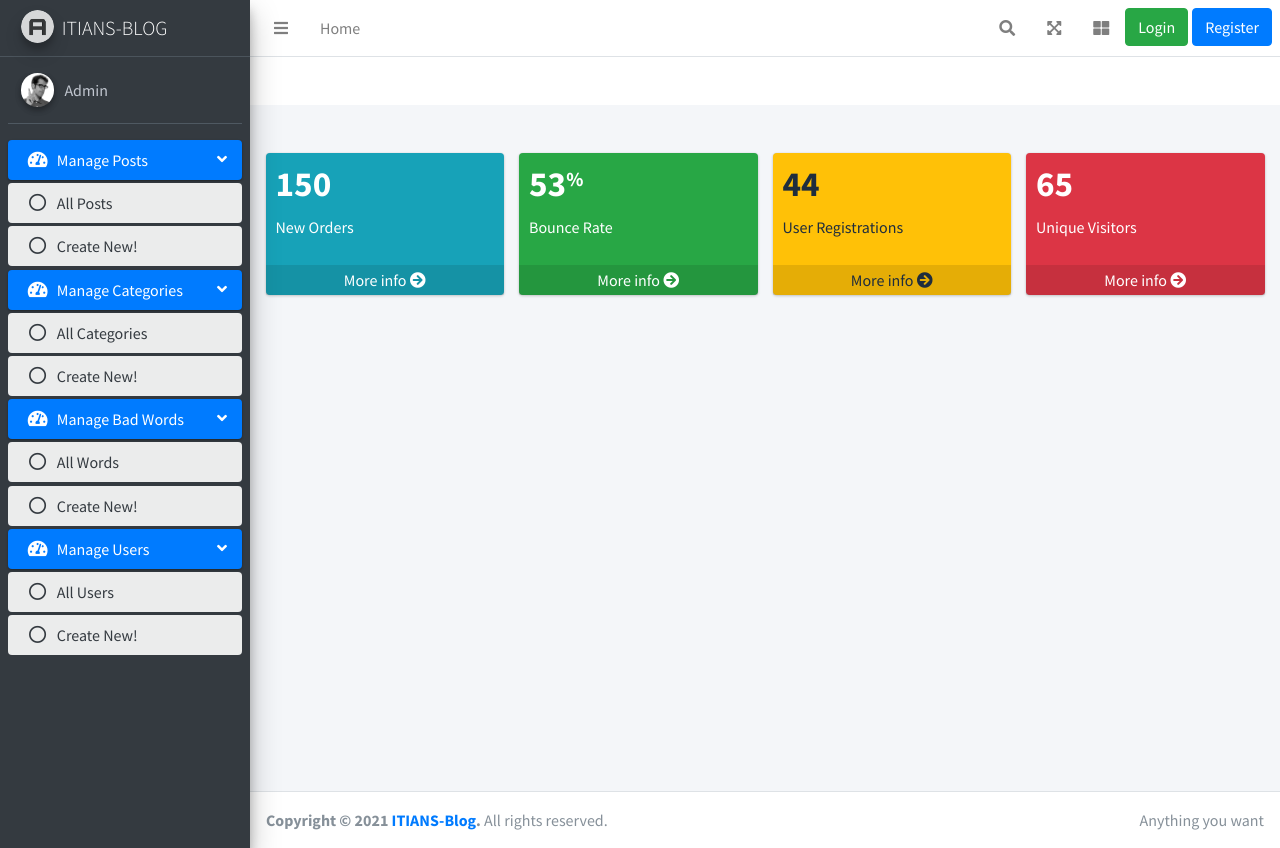
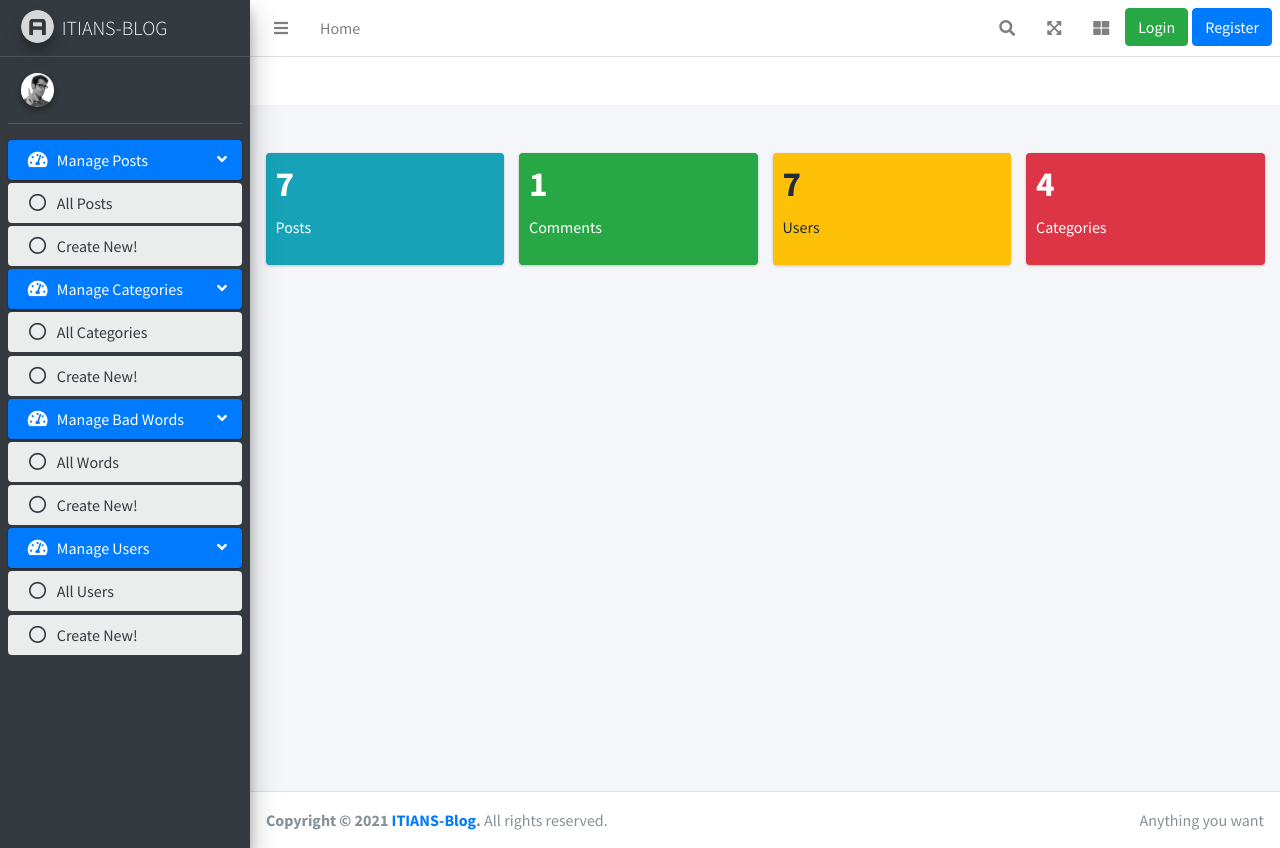
Before and after one commit to abdullahnegm/Django-Blog-Project, a Django app: page /auth/home in a window 1280 px wide. Run offline with Django 3.2, Linux system fonts and the light colour scheme; data comes from the database, SQL or seed files in the repository; both versions use the stored data as it was after the commit; some libraries are stand-ins or nearby versions.

Commit message:
Update category

```diff
--- a/dashboard/templates/auth/dashboard/home.html
+++ b/dashboard/templates/auth/dashboard/home.html
@@ -6,16 +6,16 @@
             <!-- small box -->
             <div class="small-box bg-info">
                 <div class="inner">
-                    <h3>150</h3>
+                    <h3>{{ posts }}</h3>
 
-                    <p>New Orders</p>
+                    <p>Posts</p>
                 </div>
                 <div class="icon">
                     <i class="ion ion-bag"></i>
                 </div>
-                <a href="#" class="small-box-footer"
+                {% comment %} <a href="#" class="small-box-footer"
                     >More info <i class="fas fa-arrow-circle-right"></i
-                ></a>
+                ></a> {% endcomment %}
             </div>
         </div>
         <!-- ./col -->
@@ -23,16 +23,16 @@
             <!-- small box -->
             <div class="small-box bg-success">
                 <div class="inner">
-                    <h3>53<sup style="font-size: 20px">%</sup></h3>
+                    <h3>{{ comments }}</h3>
 
-                    <p>Bounce Rate</p>
+                    <p>Comments</p>
                 </div>
                 <div class="icon">
                     <i class="ion ion-stats-bars"></i>
                 </div>
-                <a href="#" class="small-box-footer"
+                {% comment %} <a href="#" class="small-box-footer"
                     >More info <i class="fas fa-arrow-circle-right"></i
-                ></a>
+                ></a> {% endcomment %}
             </div>
         </div>
         <!-- ./col -->
@@ -40,16 +40,16 @@
             <!-- small box -->
             <div class="small-box bg-warning">
                 <div class="inner">
-                    <h3>44</h3>
+                    <h3>{{ users }}</h3>
 
-                    <p>User Registrations</p>
+                    <p>Users</p>
                 </div>
                 <div class="icon">
                     <i class="ion ion-person-add"></i>
                 </div>
-                <a href="#" class="small-box-footer"
+                {% comment %} <a href="#" class="small-box-footer"
                     >More info <i class="fas fa-arrow-circle-right"></i
-                ></a>
+                ></a> {% endcomment %}
             </div>
         </div>
         <!-- ./col -->
@@ -57,16 +57,16 @@
             <!-- small box -->
             <div class="small-box bg-danger">
                 <div class="inner">
-                    <h3>65</h3>
+                    <h3>{{ categories }}</h3>
 
-                    <p>Unique Visitors</p>
+                    <p>Categories</p>
                 </div>
                 <div class="icon">
                     <i class="ion ion-pie-graph"></i>
                 </div>
-                <a href="#" class="small-box-footer"
+                {% comment %} <a href="#" class="small-box-footer"
                     >More info <i class="fas fa-arrow-circle-right"></i
-                ></a>
+                ></a> {% endcomment %}
             </div>
         </div>
         <!-- ./col -->
--- a/dashboard/urls.py
+++ b/dashboard/urls.py
@@ -5,7 +5,7 @@ from dashboard import views
 app_name = "dashboard"
 
 urlpatterns = [
-    path('auth/home', views.home),
+    path('auth/home', views.home, name="home"),
 
 
 
--- a/dashboard/views.py
+++ b/dashboard/views.py
@@ -6,6 +6,7 @@ from posts.models import Category
 from django.contrib.auth.models import User
 from dashboard.forms import BadwordsForm, CategoriesForm, PostsForm
 from comments.forms import commentForm
+from comments.models import Comment
 from posts.models import *
 import os
 from django.urls import reverse
@@ -17,7 +18,10 @@ from FinalBlog.settings import MEDIA_ROOT
 
 def home(request):
     context = {
-        "admin": "admin dashboard",
+        "users": User.objects.all().count(),
+        "posts": Post.objects.all().count(),
+        "comments": Comment.objects.all().count(),
+        "categories": Category.objects.all().count()
     }
     return render(request, 'auth/dashboard/home.html', context)
 
--- a/templates/dashboard/layout/header.html
+++ b/templates/dashboard/layout/header.html
@@ -104,7 +104,7 @@ scratch. This page gets rid of all links and provides the needed markup only.
                             alt="User Image">
                     </div>
                     <div class="info">
-                        <a href="#" class="d-block">Admin</a>
+                        <a href="#" class="d-block">{{ user.username }}</a>
                     </div>
                 </div>
 
--- a/users/views.py
+++ b/users/views.py
@@ -25,6 +25,9 @@ def login_view(request):
         user = authenticate(username=username, password=password)
         if user is not None:
             login(request, user)
+
+            if user.is_staff:
+                return redirect('dashboard:home')
             return redirect('posts:home')
     context = {
         "form": form
```
Also changed, not shown: dashboard/forms.py (+7 -2 lines), db.sqlite3, uploads/posts/90b2ed3f-2bfc-4570-b0cc-362df6bb2ce0_ZUqsQFF.jpg (added), uploads/posts/d79d3fed-a23c-4bab-91dd-3e78e827163d.jpg (added), uploads/posts/unnamed.jpg (deleted).
